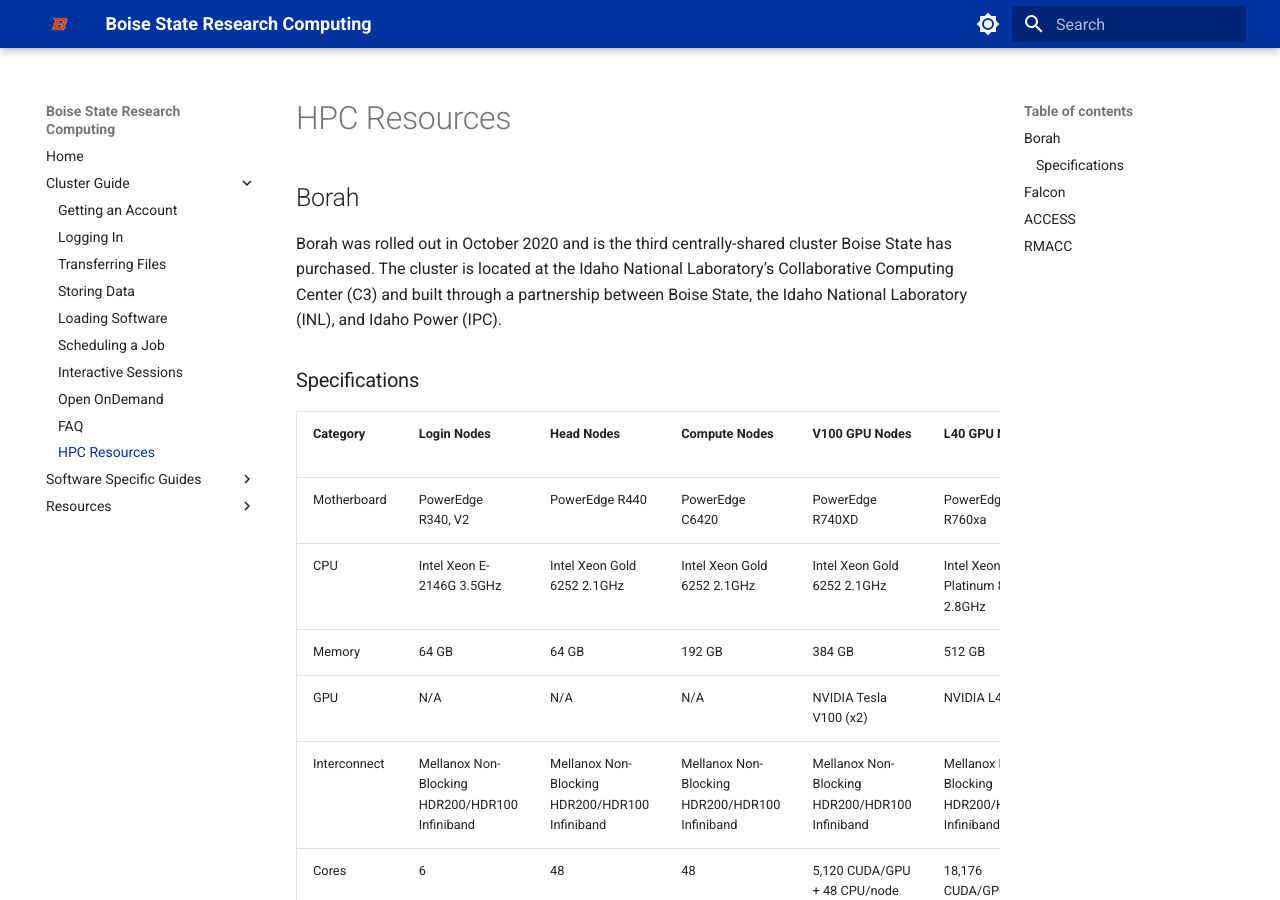
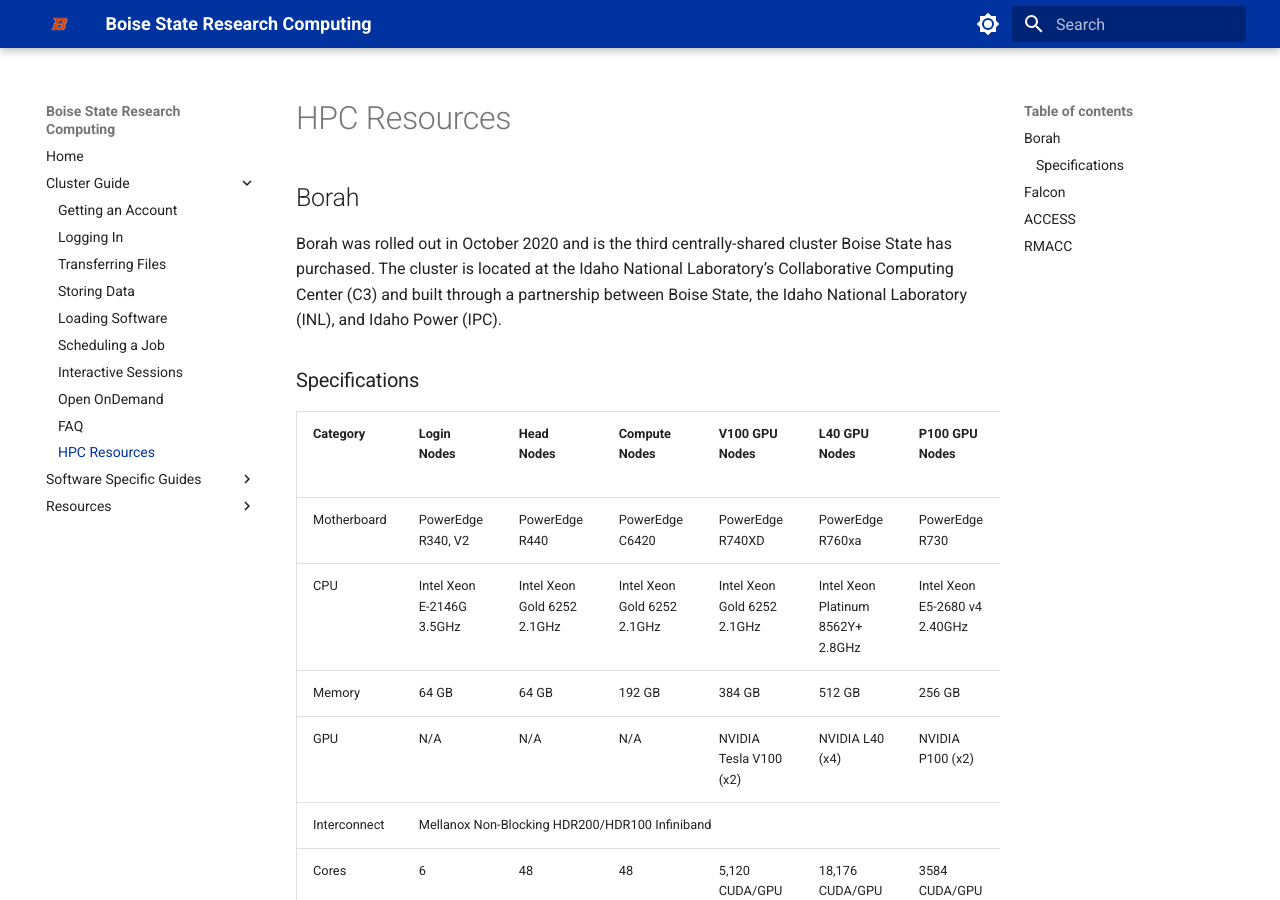
Before and after one commit to bsurc/docs, an MkDocs documentation site: the page built from docs/hpc_resources.md, in a window 1280 px wide and 900 px high. Built offline with MkDocs 1.6.1 and Material for MkDocs 9.7.7, drawn with Linux system fonts in a browser that asks for light colours.

Commit message:
use colspan in hpc resource table for interconnect

```diff
--- a/docs/hpc_resources.md
+++ b/docs/hpc_resources.md
@@ -11,7 +11,7 @@ The cluster is located at the Idaho National Laboratory’s Collaborative Comput
 | CPU | Intel Xeon E-2146G 3.5GHz | Intel Xeon Gold 6252 2.1GHz | Intel Xeon Gold 6252 2.1GHz | Intel Xeon Gold 6252 2.1GHz | Intel Xeon Platinum 8562Y+ 2.8GHz | Intel Xeon E5-2680 v4 2.40GHz | Intel Xeon Gold 6252 2.1GHz |
 | Memory | 64 GB | 64 GB | 192 GB | 384 GB | 512 GB | 256 GB | 768 GB |
 | GPU | N/A | N/A | N/A | NVIDIA Tesla V100 (x2) | NVIDIA L40 (x4) | NVIDIA P100 (x2) | N/A |
-| Interconnect | Mellanox Non-Blocking HDR200/HDR100 Infiniband | Mellanox Non-Blocking HDR200/HDR100 Infiniband | Mellanox Non-Blocking HDR200/HDR100 Infiniband | Mellanox Non-Blocking HDR200/HDR100 Infiniband | Mellanox Non-Blocking HDR200/HDR100 Infiniband | Mellanox Non-Blocking HDR200/HDR100 Infiniband | Mellanox Non-Blocking HDR200/HDR100 Infiniband |
+| Interconnect | Mellanox Non-Blocking HDR200/HDR100 Infiniband {: colspan=7}|
 | Cores | 6 | 48 | 48 | 5,120 CUDA/GPU + 48 CPU/node | 18,176 CUDA/GPU + 64 CPU/node | 3584 CUDA/GPU + 28 CPU/node | 48 |
 
 In addition to the above infrastructure, the Borah system also has another 68 CPU nodes owned by our industry partner, Idaho Power. When not in use by Idaho Power, Boise State researchers have access to up to 34 Idaho Power CPU nodes for their research. Borah also has various condo nodes, which are available through the short queues.
```
